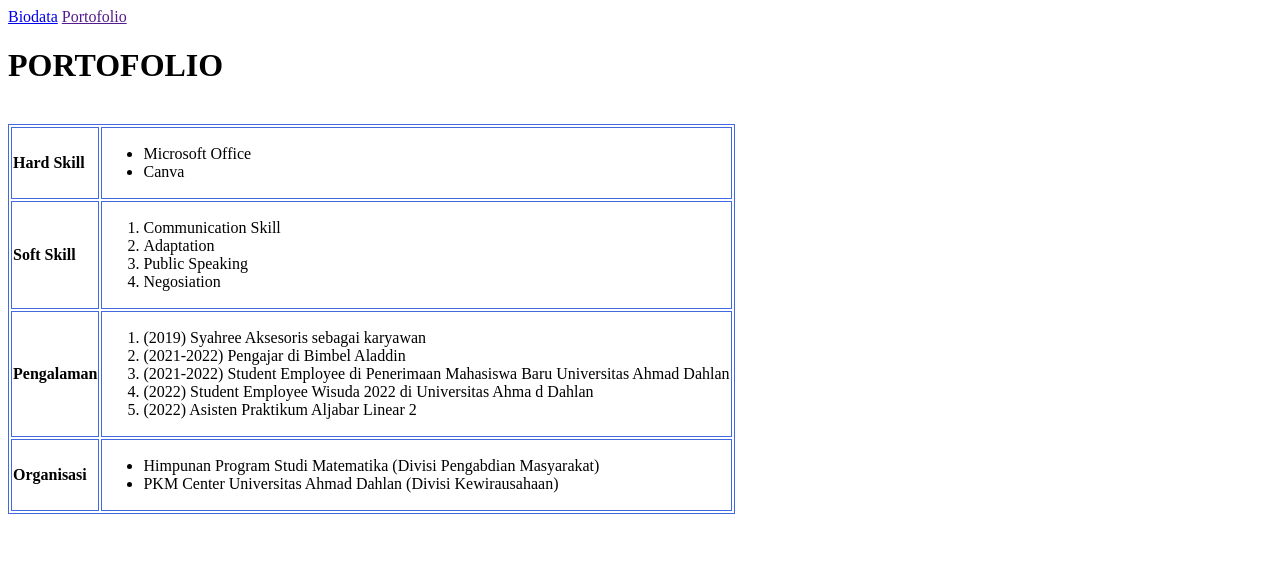
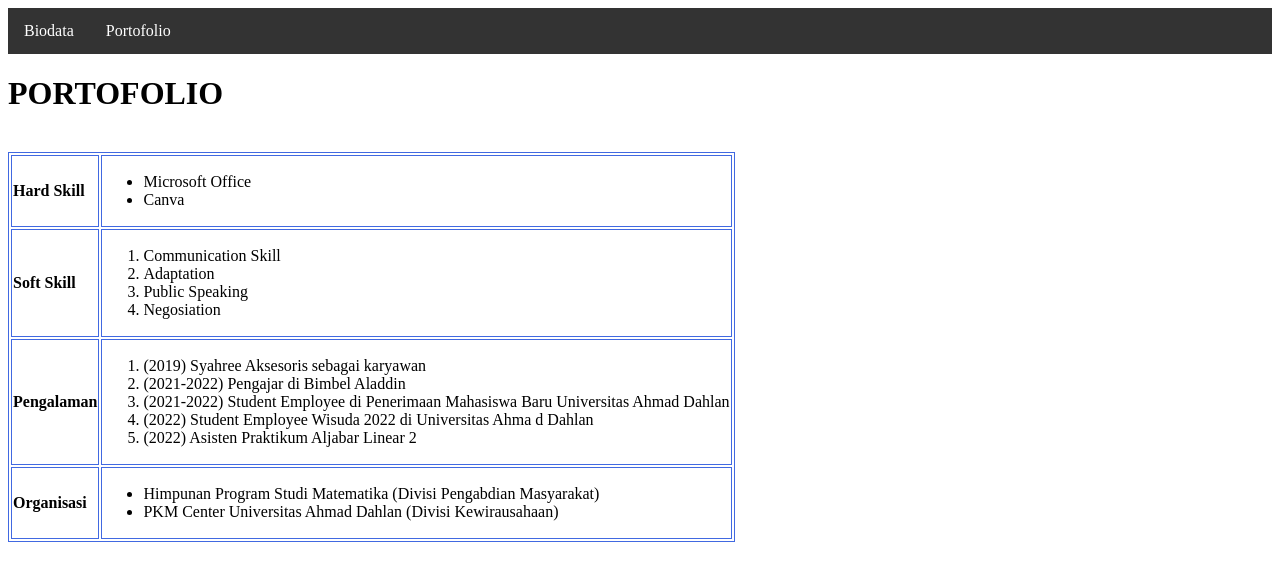
Before and after one commit to nikmatunkhasanah29/Studi-Independent, a plain HTML site: page portofolio.html in a window 1280 px wide. Drawn offline with Linux system fonts and the light colour scheme.

Commit message:
tambah menu

```diff
--- a/portofolio.html
+++ b/portofolio.html
@@ -10,10 +10,17 @@
     <meta http-equiv="X-UA-Compatible" content="IE=edge">
     <meta name="viewport" content="width=device-width, initial-scale=2.0">
     <title>Tugas_ke_3</title>
+    <link rel="stylesheet" href="style.css">
 </head>
 <body>
-    <a href="index.html">Biodata</a>
-    <a href="">Portofolio</a>
+    <div class="nav">
+        <ul>
+            <li><a href="index.html">Biodata</a>
+            <li><a href="">Portofolio</a></li>
+            </li>
+        </ul>
+    </div>
+
     <h1>PORTOFOLIO</h1>
     <br>
     <table border="1">
--- /dev/null
+++ b/style.css
@@ -0,0 +1,23 @@
+.nav ul {
+    list-style-type: none;
+    margin: 0;
+    padding: 0;
+    overflow: hidden;
+    background-color: #333;
+}
+
+.nav li {
+    float: left;
+}
+
+.nav li a {
+    display: block;
+    color: white;
+    text-align: center;
+    padding: 14px 16px;
+    text-decoration: none;
+}
+
+.nav li a:hover {
+    background-color: #111;
+}
```
Also changed, not shown: index.html (+1 -28 lines).
